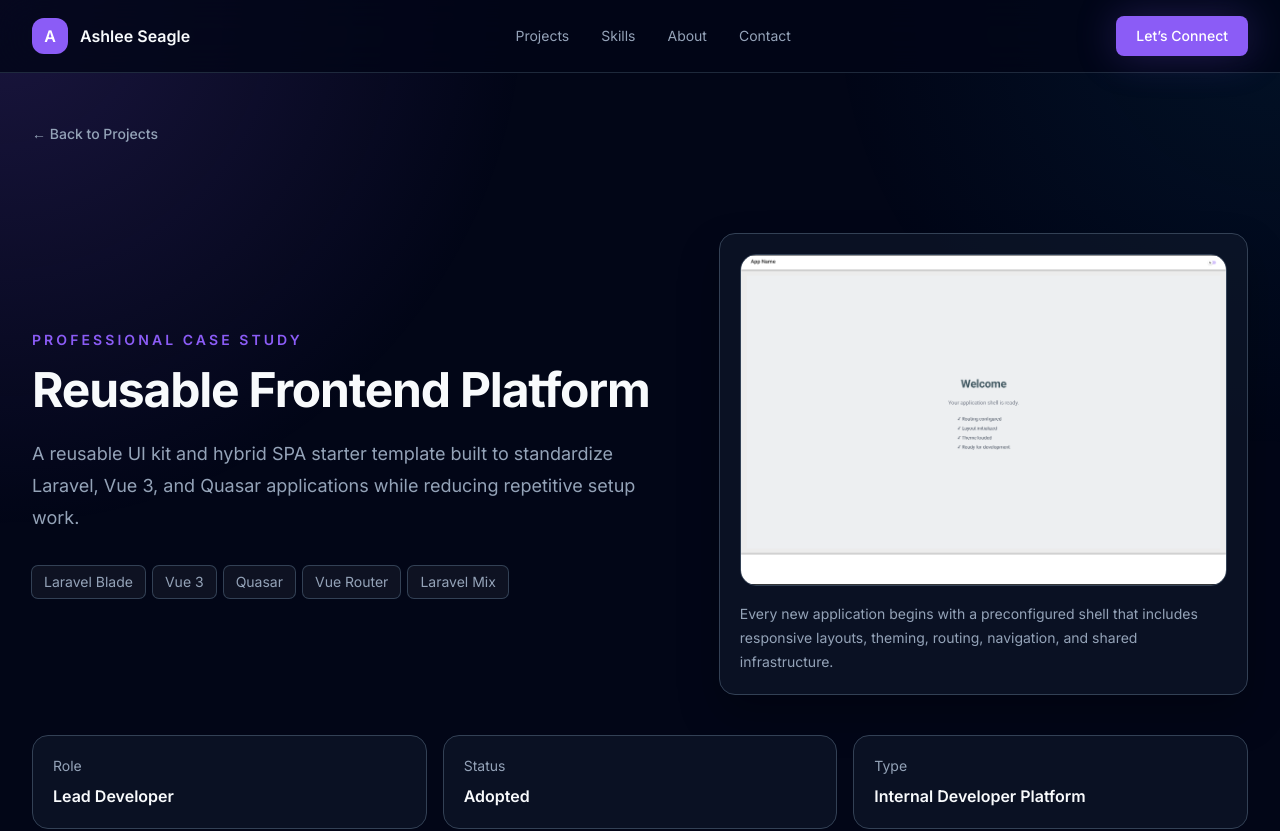
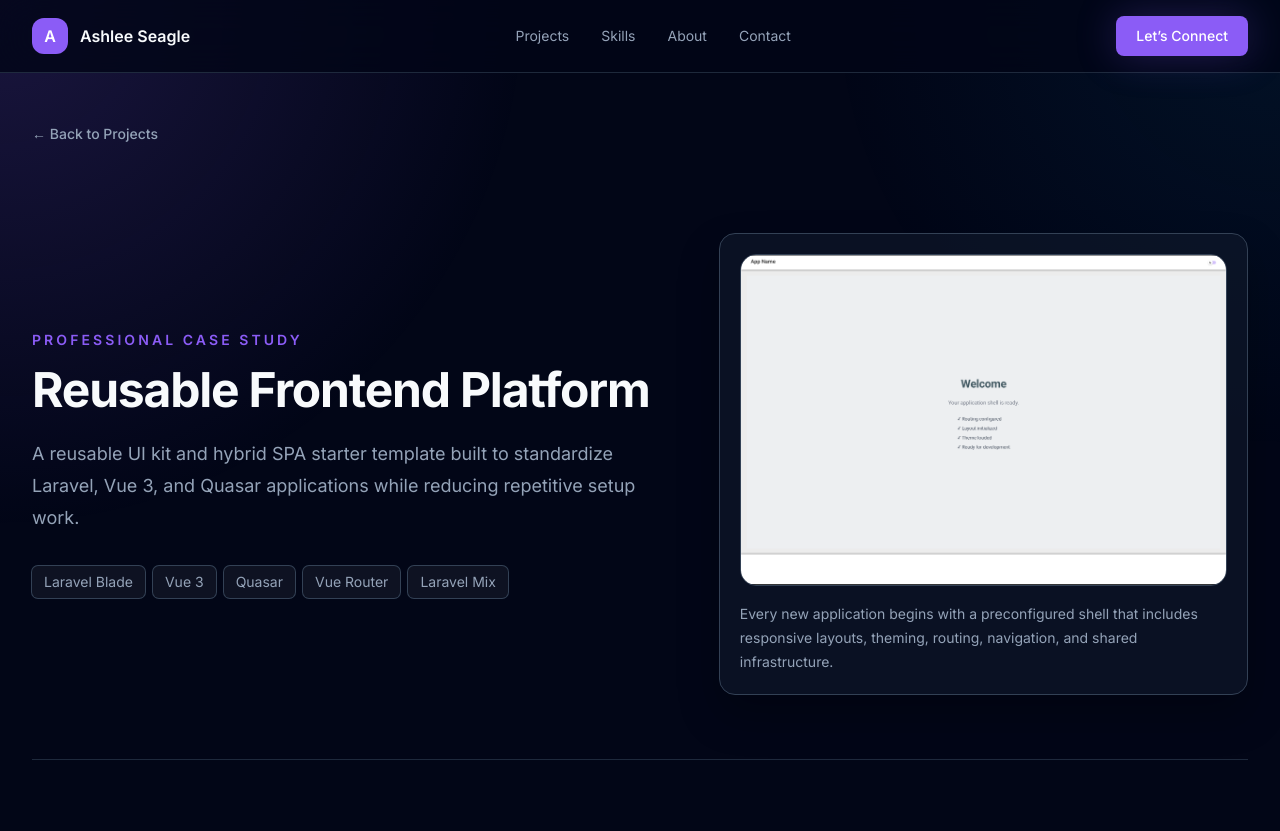
Before and after one commit to ashlee-seagle/developer-portfolio, a Vue app: page /projects/reusable-frontend-platform in a window 1280 px wide. Shown: the top 831 px of the page. Built offline with nearby package versions, Linux system fonts and the light colour scheme.

Commit message:
Remove redundant case study metadata cards

```diff
--- a/src/pages/ReusableFrontendPlatformCaseStudy.vue
+++ b/src/pages/ReusableFrontendPlatformCaseStudy.vue
@@ -52,11 +52,6 @@
 
       </div>
 
-      <div class="mt-10 grid gap-4 sm:grid-cols-3">
-        <InfoCard label="Role" value="Lead Developer" />
-        <InfoCard label="Status" value="Adopted" />
-        <InfoCard label="Type" value="Internal Developer Platform" />
-      </div>
     </section>
 
     <CaseStudySection title="Project Overview">
@@ -306,7 +301,6 @@
 </template>
 
 <script setup lang="ts">
-import InfoCard from '../components/case-study/InfoCard.vue'
 import CaseStudySection from '../components/case-study/CaseStudySection.vue'
 import BulletCard from '../components/case-study/BulletCard.vue'
 import ScreenshotPlaceholder from '../components/case-study/ScreenshotPlaceholder.vue'
--- a/src/pages/SelfServiceEventCaseStudy.vue
+++ b/src/pages/SelfServiceEventCaseStudy.vue
@@ -50,12 +50,6 @@
           single application.
         </p>
       </div>
-    </div>
-
-    <div class="mt-10 grid gap-4 sm:grid-cols-3">
-      <InfoCard label="Role" value="Sole Developer" />
-      <InfoCard label="Status" value="Pre-release" />
-      <InfoCard label="Type" value="Professional Project" />
     </div>
   </section>
 
@@ -354,7 +348,6 @@
 
 <script setup lang="ts">
 
-import InfoCard from '../components/case-study/InfoCard.vue'
 import CaseStudySection from '../components/case-study/CaseStudySection.vue'
 import BulletCard from '../components/case-study/BulletCard.vue'
 import FeatureBlock from '../components/case-study/FeatureBlock.vue'
```
